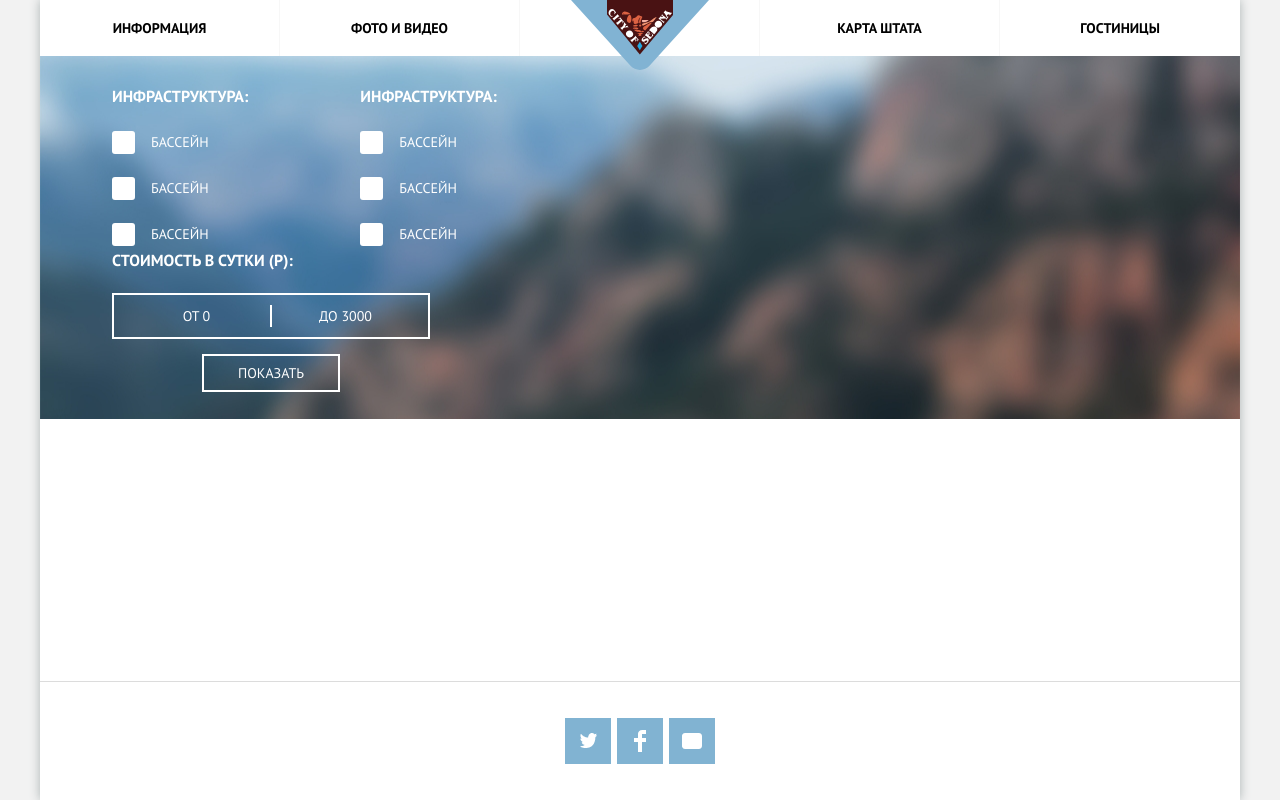
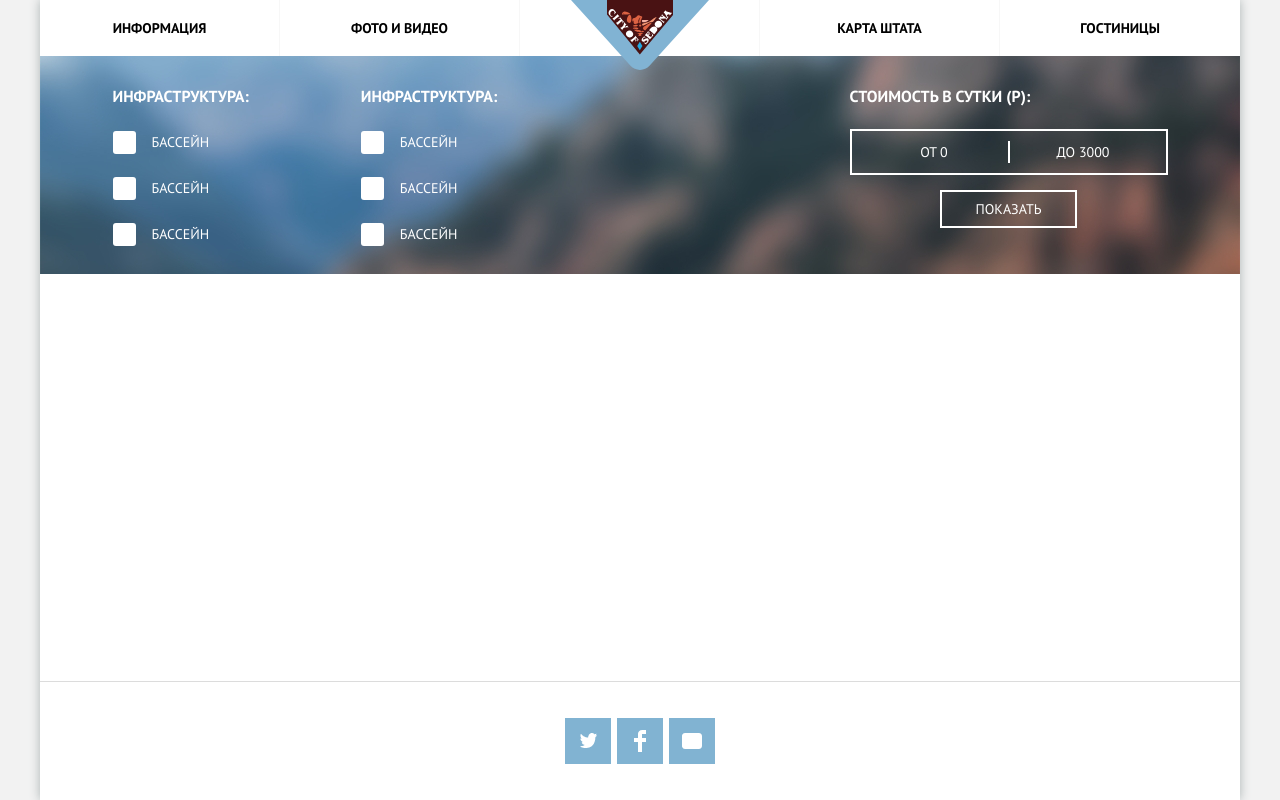
Before and after one commit to shock-dev/sedona, a Vue app: page /hotels in a window 1280 px wide. Built offline with nearby package versions, Linux system fonts and the light colour scheme.

Commit message:
use helper container in filter panel

```diff
--- a/src/components/appFilterPanel.vue
+++ b/src/components/appFilterPanel.vue
@@ -1,10 +1,14 @@
 <template>
   <div class="filter-panel">
-    <div class="filter-panel__checkboxes">
-      <app-filter-panel-checkboxes-col/>
-      <app-filter-panel-checkboxes-col/>
+    <div class="hotels-container">
+      <div class="filter-panel__inner">
+        <div class="filter-panel__checkboxes">
+          <app-filter-panel-checkboxes-col/>
+          <app-filter-panel-checkboxes-col/>
+        </div>
+        <app-filter-panel-price/>
+      </div>
     </div>
-    <app-filter-panel-price/>
   </div>
 </template>
 
```
